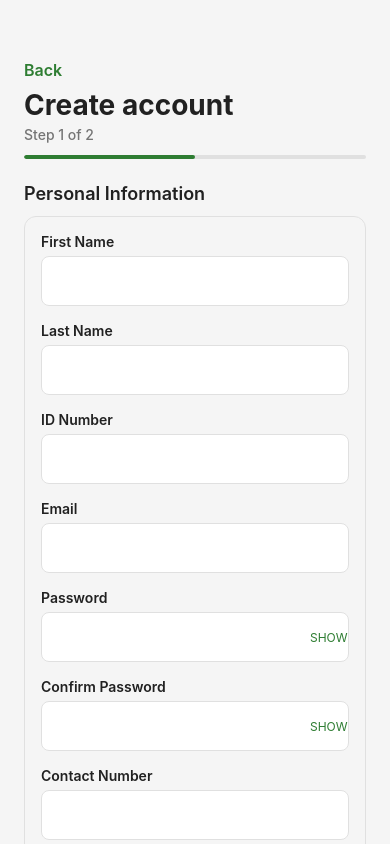
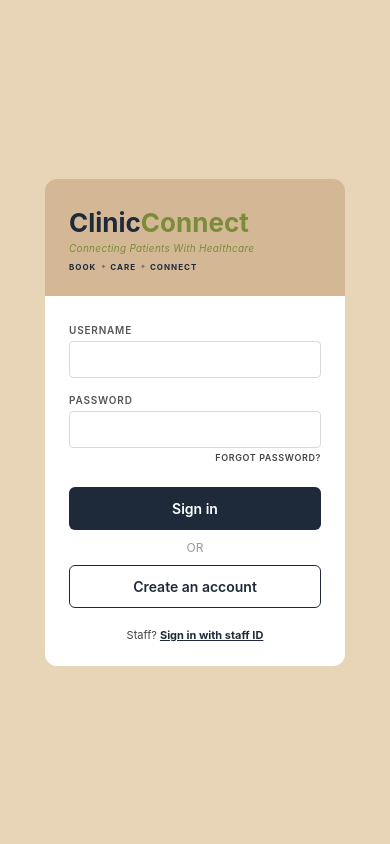
Before and after one commit to 220212317/ClinicConnect, a React Native app: screen /Login in a window 390 px wide. Shown: the top 844 px of the page. Built offline with nearby package versions, Linux system fonts and the light colour scheme; no server answers.

Commit message:
Enhanced navigation between authentication screens

```diff
--- a/app.json
+++ b/app.json
@@ -6,7 +6,6 @@
     "orientation": "portrait",
     "icon": "./assets/icon.png",
     "userInterfaceStyle": "light",
-
     "assetBundlePatterns": [
       "**/*"
     ],
@@ -29,7 +28,8 @@
       "expo-location",
       "expo-image-picker",
       "expo-asset",
-      "expo-font"
+      "expo-font",
+      "expo-status-bar"
     ]
   }
 }
--- a/src/navigation/AppNavigator.tsx
+++ b/src/navigation/AppNavigator.tsx
@@ -1,5 +1,7 @@
 import React from 'react';
 import { createStackNavigator } from '@react-navigation/stack';
+import LoginScreen from '../screens/auth/LoginScreen';
+import ForgotPasswordScreen from '../screens/auth/ForgotPasswordScreen';
 import RegisterStep1Screen from '../screens/auth/RegisterStep1Screen';
 import RegisterStep2Screen from '../screens/auth/RegisterStep2Screen';
 import PatientHomeScreen from '../screens/patient/PatientHomeScreen';
@@ -12,8 +14,10 @@ export default function AppNavigator() {
   return (
     <Stack.Navigator
       screenOptions={{ headerShown: false }}
-      initialRouteName="RegisterStep1"
+      initialRouteName="Login"
     >
+      <Stack.Screen name="Login" component={LoginScreen} />
+      <Stack.Screen name="ForgotPassword" component={ForgotPasswordScreen} />
       <Stack.Screen name="RegisterStep1" component={RegisterStep1Screen} />
       <Stack.Screen name="RegisterStep2" component={RegisterStep2Screen} />
       <Stack.Screen name="PatientHome" component={PatientHomeScreen} />
--- a/src/screens/auth/ForgotPasswordScreen.tsx
+++ b/src/screens/auth/ForgotPasswordScreen.tsx
@@ -10,6 +10,7 @@ import {
   Platform,
   ScrollView,
 } from "react-native";
+import { useNavigation } from "@react-navigation/native";
 
 // ---------------------------------------------------------------------------
 // ForgotPasswordScreen Component — Step 1: Enter Email
@@ -21,31 +22,12 @@ import {
 // Flow: Login → [THIS SCREEN] → OTP Entry → New Password
 // ---------------------------------------------------------------------------
 
-interface ForgotPasswordScreenProps {
-  /** Called when the user taps "Send OTP" with their email address */
-  onSendOtp?: (email: string) => void;
-  /** Called when the user taps the back arrow to go back to Login */
-  onBack?: () => void;
-  /** Called when the user taps "Sign in" at the bottom */
-  onSignIn?: () => void;
-}
-
-const ForgotPasswordScreen: React.FC<ForgotPasswordScreenProps> = ({
-  onSendOtp,
-  onBack,
-  onSignIn,
-}) => {
-  // Local state to track what the user types in the email field
+const ForgotPasswordScreen: React.FC = () => {
+  const navigation = useNavigation();
   const [email, setEmail] = useState<string>("");
 
-  // Handle the "Send OTP" button tap
   const handleSendOtp = () => {
-    if (onSendOtp) {
-      onSendOtp(email);
-    } else {
-      // Placeholder — remove once you wire up your API call
-      console.log("Send OTP tapped for email:", email);
-    }
+    console.log("Send OTP tapped for email:", email);
   };
 
   return (
@@ -66,7 +48,7 @@ const ForgotPasswordScreen: React.FC<ForgotPasswordScreenProps> = ({
             <View style={styles.header}>
 
               {/* Back arrow button — takes the user back to the Login screen */}
-              <TouchableOpacity onPress={onBack} style={styles.backButton}>
+              <TouchableOpacity onPress={() => navigation.navigate("Login" as never)} style={styles.backButton}>
                 <Text style={styles.backArrow}>←</Text>
                 <Text style={styles.backText}>Reset password</Text>
               </TouchableOpacity>
@@ -111,7 +93,7 @@ const ForgotPasswordScreen: React.FC<ForgotPasswordScreenProps> = ({
               {/* "Remembered it? Sign in" link at the bottom */}
               <View style={styles.signInRow}>
                 <Text style={styles.signInText}>Remembered it? </Text>
-                <TouchableOpacity onPress={onSignIn}>
+                <TouchableOpacity onPress={() => navigation.navigate("Login" as never)}>
                   <Text style={styles.signInLink}>Sign in</Text>
                 </TouchableOpacity>
               </View>
--- a/src/screens/auth/LoginScreen.tsx
+++ b/src/screens/auth/LoginScreen.tsx
@@ -11,6 +11,7 @@ import {
   ScrollView,
 }
  from "react-native";
+import { useNavigation } from "@react-navigation/native";
 
 // ---------------------------------------------------------------------------
 // LoginScreen Component
@@ -26,35 +27,13 @@ import {
 // navigation and authentication logic.
 // ---------------------------------------------------------------------------
 
-interface LoginScreenProps {
-  /** Called when the user taps "Sign In" with their credentials */
-  onSignIn?: (username: string, password: string) => void;
-  /** Called when the user taps "Forgot Password?" */
-  onForgotPassword?: () => void;
-  /** Called when the user taps "Create an account" */
-  onCreateAccount?: () => void;
-  /** Called when the user taps "Sign in with staff ID" */
-  onStaffLogin?: () => void;
-}
-
-const LoginScreen: React.FC<LoginScreenProps> = ({
-  onSignIn,
-  onForgotPassword,
-  onCreateAccount,
-  onStaffLogin,
-}) => {
-  // Local state to track what the user types in each field
+const LoginScreen: React.FC = () => {
+  const navigation = useNavigation();
   const [username, setUsername] = useState<string>("");
   const [password, setPassword] = useState<string>("");
 
-  // Handle the Sign In button tap
   const handleSignIn = () => {
-    if (onSignIn) {
-      onSignIn(username, password);
-    } else {
-      // Placeholder — remove once you wire up real authentication
-      console.log("Sign In tapped:", { username, password });
-    }
+    navigation.navigate("PatientHome" as never);
   };
 
   return (
@@ -122,7 +101,7 @@ const LoginScreen: React.FC<LoginScreenProps> = ({
 
               {/* "FORGOT PASSWORD?" link — right-aligned below the password field */}
               <TouchableOpacity
-                onPress={onForgotPassword}
+                onPress={() => navigation.navigate("ForgotPassword" as never)}
                 style={styles.forgotWrapper}
               >
                 <Text style={styles.forgotText}>FORGOT PASSWORD?</Text>
@@ -138,14 +117,14 @@ const LoginScreen: React.FC<LoginScreenProps> = ({
             <Text style={styles.orDivider}>OR</Text>
 
             {/* CREATE AN ACCOUNT BUTTON — outlined style */}
-            <TouchableOpacity style={styles.btnSecondary} onPress={onCreateAccount}>
+            <TouchableOpacity style={styles.btnSecondary} onPress={() => navigation.navigate("RegisterStep1" as never)}>
               <Text style={styles.btnSecondaryText}>Create an account</Text>
             </TouchableOpacity>
 
             {/* Staff login line at the bottom */}
             <View style={styles.staffRow}>
               <Text style={styles.staffText}>Staff? </Text>
-              <TouchableOpacity onPress={onStaffLogin}>
+              <TouchableOpacity onPress={() => { /* TODO: Staff login */ }}>
                 <Text style={styles.staffLink}>Sign in with staff ID</Text>
               </TouchableOpacity>
             </View>
--- a/src/screens/auth/RegisterStep1Screen.tsx
+++ b/src/screens/auth/RegisterStep1Screen.tsx
@@ -73,13 +73,17 @@ const PatientRegistration = ({ navigation }: any) => {
     if (!form.firstName.trim()) newErrors.firstName = 'First name is required';
     if (!form.lastName.trim()) newErrors.lastName = 'Last name is required';
     if (!form.email.trim()) newErrors.email = 'Email is required';
-    else if (!/\S+@\S+\.\S+/.test(form.email)) newErrors.email = 'Invalid email address';
+    else if (!/\S+@\S+\.\S+/.test(form.email)) newErrors.email = 'Email must contain @';
     if (!form.password) newErrors.password = 'Password is required';
-    else if (form.password.length < 6) newErrors.password = 'Password must be at least 6 characters';
+    else if (form.password.length < 8) newErrors.password = 'Password must be at least 8 characters';
+    else if (!/\d/.test(form.password)) newErrors.password = 'Password must contain a number';
+    else if (!/[!@#$%^&*(),.?":{}|<>]/.test(form.password)) newErrors.password = 'Password must contain a special character';
     if (!form.confirmPassword) newErrors.confirmPassword = 'Confirm your password';
     else if (form.password !== form.confirmPassword) newErrors.confirmPassword = 'Passwords do not match';
     if (!form.contactNumber.trim()) newErrors.contactNumber = 'Contact number is required';
+    else if (!/^\d{10}$/.test(form.contactNumber.trim())) newErrors.contactNumber = 'Contact number must be 10 digits';
     if (!form.idNumber.trim()) newErrors.idNumber = 'ID number is required';
+    else if (!/^\d{13}$/.test(form.idNumber.trim())) newErrors.idNumber = 'ID number must be 13 digits';
     if (!form.gender) newErrors.gender = 'Please select your gender';
     if (!form.ethnicity) newErrors.ethnicity = 'Please select your ethnicity';
     if (!form.sms && !form.notifyEmail && !form.inApp) {
@@ -147,7 +151,7 @@ const PatientRegistration = ({ navigation }: any) => {
           />
           <Input
             label="ID Number" value={form.idNumber} onChangeText={(v) => updateField('idNumber', v)}
-            error={errors.idNumber}
+            keyboardType="numeric" maxLength={13} error={errors.idNumber}
           />
           <Input
             label="Email" value={form.email} onChangeText={(v) => updateField('email', v)} keyboardType="email-address"
@@ -172,6 +176,7 @@ const PatientRegistration = ({ navigation }: any) => {
             value={form.contactNumber}
             onChangeText={(v) => updateField('contactNumber', v)}
             keyboardType="phone-pad"
+            maxLength={10}
             error={errors.contactNumber}
           />
 
--- a/src/screens/auth/RegisterStep2Screen.tsx
+++ b/src/screens/auth/RegisterStep2Screen.tsx
@@ -56,10 +56,12 @@ const PatientRegistration = ({ route, navigation }: any) => {
     if (!form.streetName.trim()) newErrors.streetName = 'Street name is required';
     if (!form.city.trim()) newErrors.city = 'City is required';
     if (!form.postalCode.trim()) newErrors.postalCode = 'Postal code is required';
+    else if (!/^\d{4}$/.test(form.postalCode.trim())) newErrors.postalCode = 'Postal code must be 4 digits';
     if (!form.province) newErrors.province = 'Please select your province';
     if (!form.nextOfKinName.trim()) newErrors.nextOfKinName = 'Next of kin name is required';
     if (!form.nextOfKinRelationship.trim()) newErrors.nextOfKinRelationship = 'Relationship is required';
     if (!form.nextOfKinContactNumber.trim()) newErrors.nextOfKinContactNumber = 'Contact number is required';
+    else if (!/^\d{10}$/.test(form.nextOfKinContactNumber.trim())) newErrors.nextOfKinContactNumber = 'Contact number must be 10 digits';
 
     setErrors(newErrors);
     return Object.keys(newErrors).length === 0;
@@ -185,6 +187,7 @@ const PatientRegistration = ({ route, navigation }: any) => {
             value={form.postalCode}
             onChangeText={(v) => updateField('postalCode', v)}
             keyboardType="numeric"
+            maxLength={4}
             error={errors.postalCode}
           />
           <Dropdown
@@ -220,6 +223,7 @@ const PatientRegistration = ({ route, navigation }: any) => {
             value={form.nextOfKinContactNumber}
             onChangeText={(v) => updateField('nextOfKinContactNumber', v)}
             keyboardType="phone-pad"
+            maxLength={10}
             error={errors.nextOfKinContactNumber}
           />
         </View>
```
Also changed, not shown: package.json (+18 -17 lines), 1 other file (tests, documents, lock files or other folders).
